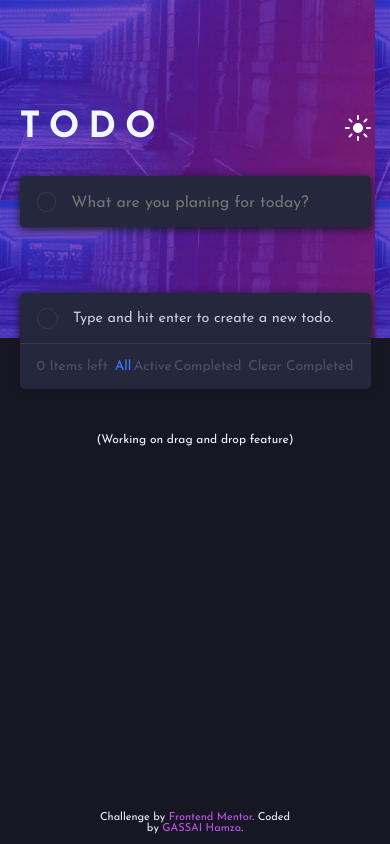
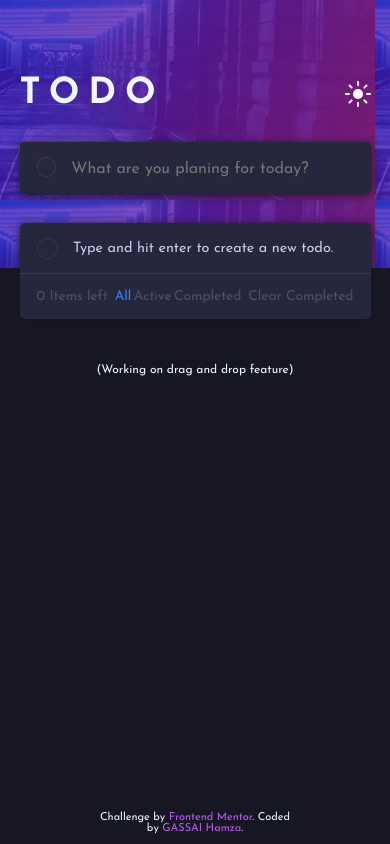
Before and after one commit to GHamza-Dev/react-todo-app, a React (Create React App) app: page / in a window 390 px wide. Built offline with nearby package versions, Linux system fonts and the light colour scheme.

Commit message:
Fixe responsivenesss essue

```diff
--- a/src/components/Layout/Header/Header.module.css
+++ b/src/components/Layout/Header/Header.module.css
@@ -1,6 +1,6 @@
 .header{
     width: 100vw;
-    height: 40vh;
+    height: 268px;
     display: flex;
     align-items: center;
 }
--- a/src/components/TodoList/TodoList.module.css
+++ b/src/components/TodoList/TodoList.module.css
@@ -11,3 +11,9 @@
 .todo_list ul{
     width: 100%;
 }
+
+/* @media (min-height:600px) {
+    .todo_list{
+        transform: translateY(-45px);
+    }
+} */
```
